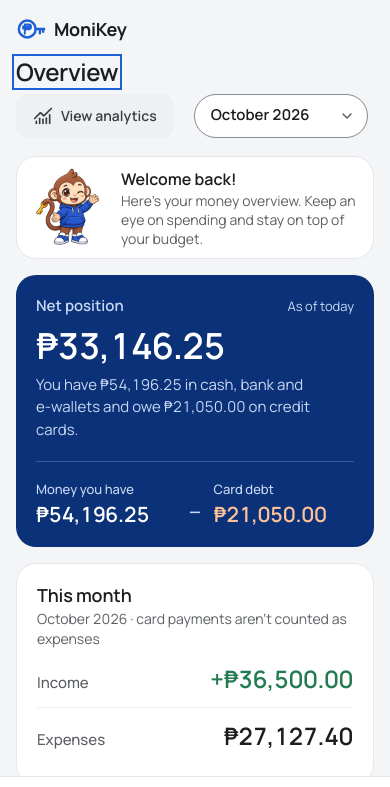
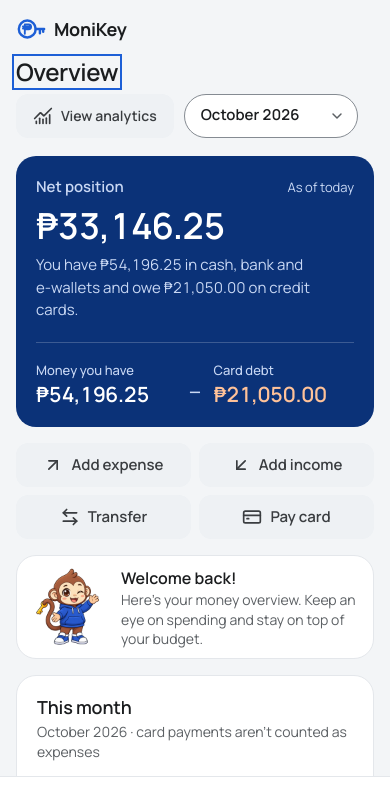
Before and after one commit to Jeysibn/monikey, a React (Vite) app in the folder frontend/: page / in a window 390 px wide. Shown: the top 787 px of the page. Built offline with nearby package versions, Linux system fonts and the light colour scheme.

Commit message:
feat(overview): quick actions, welcome below the hero in a reserved slot, balanced columns

```diff
--- a/frontend/src/App.tsx
+++ b/frontend/src/App.tsx
@@ -229,6 +229,12 @@ function App() {
     if (!snapshot) return
     rememberOpener()
     setSession({ mode: 'add', values: startEntry(snapshot, 'expense', null, accountId) })
+  }
+  /** Overview quick action "Add income": Quick Add as income, on the account used last. */
+  const openIncome = () => {
+    if (!snapshot) return
+    rememberOpener()
+    setSession({ mode: 'add', values: startEntry(snapshot, 'income', null) })
   }
   /** Account details "Add income": Quick Add on this account, as income. */
   const openIncomeOn = (accountId: number) => {
@@ -465,6 +471,8 @@ function App() {
             onPayCard={openPay}
             onEditAccount={editAccount}
             onTransfer={openTransferFrom}
+            onQuickTransfer={openTransfer}
+            onAddIncome={openIncome}
             onAddExpense={openExpenseOn}
             onOpenAccounts={() => setView('accounts')}
             walletPreferences={walletPreferences}
--- /dev/null
+++ b/frontend/src/components/overview/QuickActions.tsx
@@ -0,0 +1,50 @@
+import { ArrowDownLeft, ArrowLeftRight, ArrowUpRight, CreditCard } from 'lucide-react'
+
+import { Button } from '@/components/ui/button'
+
+/*
+ * The everyday actions, one tap from the top of Overview (spec section 3): record an expense, record income, move
+ * money between your own accounts, pay a card. Each opens the existing Quick Add flow with that kind chosen.
+ * They wait until the accounts have loaded, and Pay card says why it is off when no card owes anything. Spending
+ * on a credit card is an Expense (it adds to what you owe); paying the card is a separate action, not an expense.
+ */
+export function QuickActions({
+  disabled,
+  canPay,
+  onExpense,
+  onIncome,
+  onTransfer,
+  onPayCard,
+}: {
+  disabled: boolean // accounts are still loading, or there are none yet
+  canPay: boolean // some card has something owed
+  onExpense: () => void
+  onIncome: () => void
+  onTransfer: () => void
+  onPayCard: () => void
+}) {
+  const payOff = !disabled && !canPay
+  return (
+    <section aria-label="Quick actions" className="min-w-0">
+      <div className="grid grid-cols-2 gap-2 min-[560px]:flex min-[560px]:flex-wrap">
+        <Button variant="secondary" className="min-h-11 min-[560px]:min-w-36" disabled={disabled} onClick={onExpense}>
+          <ArrowUpRight aria-hidden="true" />
+          Add expense
+        </Button>
+        <Button variant="secondary" className="min-h-11 min-[560px]:min-w-36" disabled={disabled} onClick={onIncome}>
+          <ArrowDownLeft aria-hidden="true" />
+          Add income
+        </Button>
+        <Button variant="secondary" className="min-h-11 min-[560px]:min-w-36" disabled={disabled} onClick={onTransfer}>
+          <ArrowLeftRight aria-hidden="true" />
+          Transfer
+        </Button>
+        <Button variant="secondary" className="min-h-11 min-[560px]:min-w-36" disabled={disabled || payOff} aria-describedby={payOff ? 'quick-pay-reason' : undefined} onClick={onPayCard}>
+          <CreditCard aria-hidden="true" />
+          Pay card
+        </Button>
+      </div>
+      {payOff && <p id="quick-pay-reason" className="sr-only">Pay card is off: no card has anything to pay.</p>}
+    </section>
+  )
+}
--- a/frontend/src/views/OverviewView.tsx
+++ b/frontend/src/views/OverviewView.tsx
@@ -10,6 +10,7 @@ import { MoneyText } from '@/components/MoneyText'
 import { MonthSelect } from '@/components/MonthSelect'
 import { PageHeader } from '@/components/PageHeader'
 import { TransactionItem } from '@/components/TransactionItem'
+import { QuickActions } from '@/components/overview/QuickActions'
 import { WalletStack } from '@/components/wallet/WalletStack'
 import { addBlocked, addLabel } from '@/components/addState'
 import { Button } from '@/components/ui/button'
@@ -57,10 +58,12 @@ export function OverviewView({
   addState,
   onMonthChange,
   onAdd,
+  onAddIncome,
   onAddAccount,
   onPayCard,
   onEditAccount,
   onTransfer,
+  onQuickTransfer,
   onAddExpense,
   onOpenAccounts,
   walletPreferences,
@@ -75,11 +78,13 @@ export function OverviewView({
   loading: boolean // ?demo=loading: show the skeleton whatever has arrived
   addState: AddState
   onMonthChange: (month: string) => void
-  onAdd: () => void
+  onAdd: () => void // Add expense
+  onAddIncome: () => void
   onAddAccount: () => void
   onPayCard: (cardId: number) => void
   onEditAccount: (accountId: number, from: HTMLElement) => void
   onTransfer: (fromAccountId: number) => void // the wallet's Transfer, from the selected account
+  onQuickTransfer: () => void // the quick action: a transfer with no account chosen yet
   onAddExpense: (accountId: number) => void
   onOpenAccounts: () => void
   walletPreferences: WalletPreferencesV1
@@ -117,11 +122,11 @@ export function OverviewView({
   const desktopLayout = useSyncExternalStore(subscribeToDesktopLayout, getDesktopLayout, () => false)
 
   const positionSection = summaryRes.error ? (
-    <div key="position" className="order-1 min-w-0 lg:order-none lg:col-span-12">
+    <div key="position" className="min-w-0 lg:col-span-12">
       <ErrorBlock what="your summary" updatedAt={summaryRes.updatedAt} onRetry={summaryRes.retry} focusAfter="main h1" />
     </div>
   ) : !hasAccounts && !positionLoading ? (
-    <Card key="position" className="order-1 lg:order-none lg:col-span-12">
+    <Card key="position" className="lg:col-span-12">
       <div className="mx-auto grid max-w-2xl items-center gap-3 text-center sm:grid-cols-[112px_minmax(0,1fr)] sm:text-left">
         <Moki pose="welcome" size="medium" className="mx-auto" loading="eager" />
         <div>
@@ -139,7 +144,7 @@ export function OverviewView({
     <section
       key="position"
       aria-labelledby="net-position-label"
-      className="order-1 min-w-0 rounded-card bg-hero lg:order-none p-5 text-white md:px-7 md:py-[26px] lg:col-span-12 lg:grid lg:grid-cols-[minmax(0,1.1fr)_minmax(0,1fr)] lg:items-center lg:gap-x-10 lg:px-9 lg:py-8"
+      className="min-w-0 rounded-card bg-hero p-5 text-white md:px-7 md:py-[26px] lg:col-span-12 lg:grid lg:grid-cols-[minmax(0,1.1fr)_minmax(0,1fr)] lg:items-center lg:gap-x-10 lg:px-9 lg:py-8"
     >
       <div className="min-w-0">
         <div className="flex items-baseline justify-between gap-3 lg:justify-start lg:gap-3.5">
@@ -217,7 +222,7 @@ export function OverviewView({
   )
 
   const walletSection = (
-    <div key="wallet" className="order-4 min-w-0 lg:order-none lg:col-span-7 lg:col-start-1 lg:row-start-2">
+    <div key="wallet" className="min-w-0">
       <WalletStack
         accounts={accountsRes}
         loading={forcedLoading}
@@ -232,7 +237,7 @@ export function OverviewView({
   )
 
   const recentActivitySection = (
-    <div key="recent" className="order-5 min-w-0 lg:order-none lg:col-span-5 lg:col-start-8 lg:row-start-2">
+    <div key="recent" className="min-w-0">
       <Card aria-labelledby="recent-activity-title" role="region">
         <CardHeader>
           <CardTitle id="recent-activity-title" tabIndex={-1}>Recent activity</CardTitle>
@@ -281,7 +286,7 @@ export function OverviewView({
   )
 
   const monthSection = (
-    <Card key="month" role="region" aria-labelledby="this-month-title" className="order-2 min-w-0 lg:order-none lg:col-span-6 lg:row-start-3">
+    <Card key="month" role="region" aria-labelledby="this-month-title" className="min-w-0">
       {/* This month. Income and expenses of the selected month; card payments are not counted. */}
       <CardTitle id="this-month-title">This month</CardTitle>
       <CardDescription>{label} · card payments aren&rsquo;t counted as expenses</CardDescription>
@@ -307,7 +312,7 @@ export function OverviewView({
   )
 
   const creditCardsSection = (
-    <Card key="credit-cards" role="region" aria-labelledby="credit-cards-title" className="order-3 min-w-0 lg:order-none lg:col-span-6 lg:col-start-7 lg:row-start-3">
+    <Card key="credit-cards" role="region" aria-labelledby="credit-cards-title" className="min-w-0">
       {/* Credit-card balances are as of today and don't change with the selected month. */}
       <CardTitle id="credit-cards-title" tabIndex={-1}>Credit cards</CardTitle>
       <CardDescription>Available credit isn&rsquo;t cash.</CardDescription>
@@ -343,9 +348,54 @@ export function OverviewView({
     </Card>
   )
 
+  // The card that owes the most: what the Pay card quick action opens (the form lets the person pick another).
+  const payTarget = cards.reduce<(typeof cards)[number] | null>((best, card) => (card.owed > 0 && (best === null || card.owed > best.owed) ? card : best), null)
+  const actionsBlocked = addBlocked(addState)
+
+  const quickActions = !hasAccounts ? null : (
+    <div key="actions" className="min-w-0 lg:col-span-12">
+      <QuickActions
+        disabled={actionsBlocked}
+        canPay={payTarget !== null}
+        onExpense={onAdd}
+        onIncome={onAddIncome}
+        onTransfer={onQuickTransfer}
+        onPayCard={() => payTarget && onPayCard(payTarget.account.id)}
+      />
+    </div>
+  )
+
+  // The welcome sits BELOW the net position so it never displaces it. Its slot is reserved (same height whether the
+  // panel is showing or briefly hidden while data refreshes), so nothing below it jumps. It only exists when the
+  // person has accounts (or might: until the accounts load we assume they do, so the space is held from the start).
+  const welcomeSlot = hasAccounts ? (
+    <div key="welcome" className="min-h-[6.5rem] max-[359px]:min-h-[7.75rem] md:min-h-[6.625rem] min-w-0 lg:col-span-12" data-welcome-slot="">
+      {showWelcome && (
+        <Card className="flex h-full items-center gap-3 px-3 py-2.5 sm:gap-4 sm:px-4 md:!py-3">
+          <Moki pose="welcome" size="small" loading="eager" />
+          <div className="min-w-0">
+            <p className="font-semibold">Welcome back!</p>
+            <p className="text-sm leading-snug text-muted-foreground">
+              Here&rsquo;s your money overview. Keep an eye on spending and stay on top of your budget.
+            </p>
+          </div>
+        </Card>
+      )}
+    </div>
+  ) : null
+
+  // From 1024px two balanced columns (wallets and this month; recent activity and credit cards), so neither leaves a
+  // gap under a shorter card. Below that, one column in the order the spec reads: this month and credit context
+  // first, then wallets and recent activity.
   const layoutSections = desktopLayout
-    ? [positionSection, walletSection, recentActivitySection, monthSection, creditCardsSection]
-    : [positionSection, monthSection, creditCardsSection, walletSection, recentActivitySection]
+    ? [
+        positionSection,
+        quickActions,
+        welcomeSlot,
+        <div key="left" className="grid min-w-0 content-start gap-4 md:gap-6 lg:col-span-7">{walletSection}{monthSection}</div>,
+        <div key="right" className="grid min-w-0 content-start gap-4 md:gap-6 lg:col-span-5">{recentActivitySection}{creditCardsSection}</div>,
+      ]
+    : [positionSection, quickActions, welcomeSlot, monthSection, creditCardsSection, walletSection, recentActivitySection]
 
   return (
     <div aria-busy={anyLoading}>
@@ -357,21 +407,9 @@ export function OverviewView({
           <ChartNoAxesCombined aria-hidden="true" />
           View analytics
         </Button>
-        <UpdatingStamp show={updating} />
+        <UpdatingStamp show={updating} className="sr-only md:not-sr-only md:inline-block md:min-w-[5.5rem]" />
         <MonthSelect value={month} options={monthOptions(today)} onChange={onMonthChange} />
       </PageHeader>
-
-      {showWelcome && (
-        <Card className="mb-4 flex items-center gap-3 px-3 py-2.5 sm:gap-4 sm:px-4 md:!py-3">
-          <Moki pose="welcome" size="small" loading="eager" />
-          <div className="min-w-0">
-            <p className="font-semibold">Welcome back!</p>
-            <p className="text-sm leading-snug text-muted-foreground">
-              Here&rsquo;s your money overview. Keep an eye on spending and stay on top of your budget.
-            </p>
-          </div>
-        </Card>
-      )}
 
       <div className="grid grid-cols-1 gap-4 md:gap-6 lg:grid-cols-12 lg:items-start">
         {layoutSections}
```
